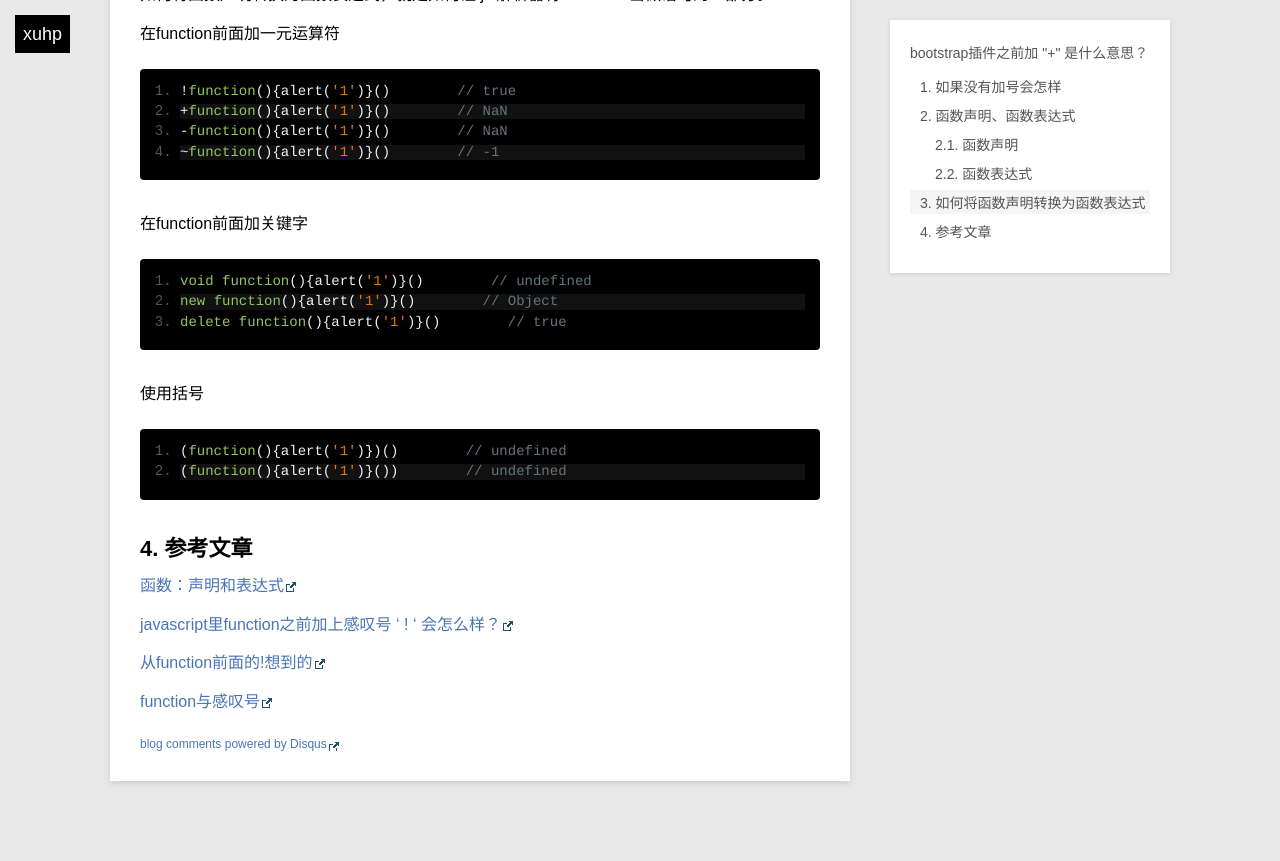
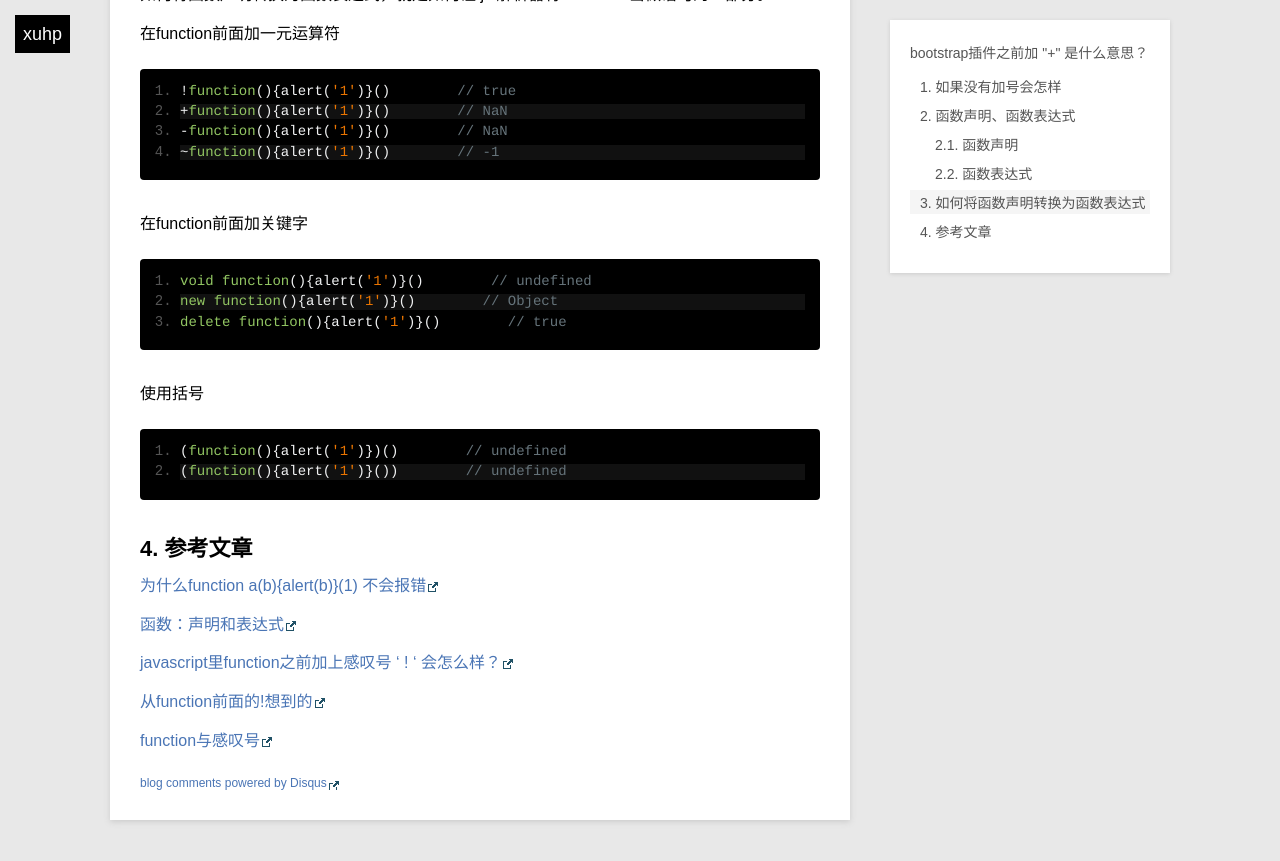
Before and after one commit to xuhp/xuhp.github.io, a Jekyll site: the page built from _posts/blog/2015-07-28-bootstrap-js-plugin-+.md, in a window 1280 px wide and 900 px high, scrolled down 1394 px. Shown: the top 861 px of the window. Built offline with Jekyll 4.4.1, drawn with Linux system fonts in a browser that asks for light colours; Markdown is read by kramdown in place of the engine named in the settings; comment, search, counter and statistics services are not loaded.

Commit message:
添加参考文档

```diff
--- a/_posts/blog/2015-07-28-bootstrap-js-plugin-+.md
+++ b/_posts/blog/2015-07-28-bootstrap-js-plugin-+.md
@@ -74,6 +74,8 @@ description: 在阅读 bootstrap 插件时发现每个插件的的前面都会
 
 ##4. 参考文章
 
+[为什么function a(b){alert(b)}(1) 不会报错](为什么function a(b){alert(b)}(1) 不会报错)
+
 [函数：声明和表达式](http://www.cnblogs.com/yuzhongwusan/archive/2012/01/30/2331693.html)
 
 [javascript里function之前加上感叹号 ' ! ' 会怎么样？](http://segmentfault.com/q/1010000000117476)
```
